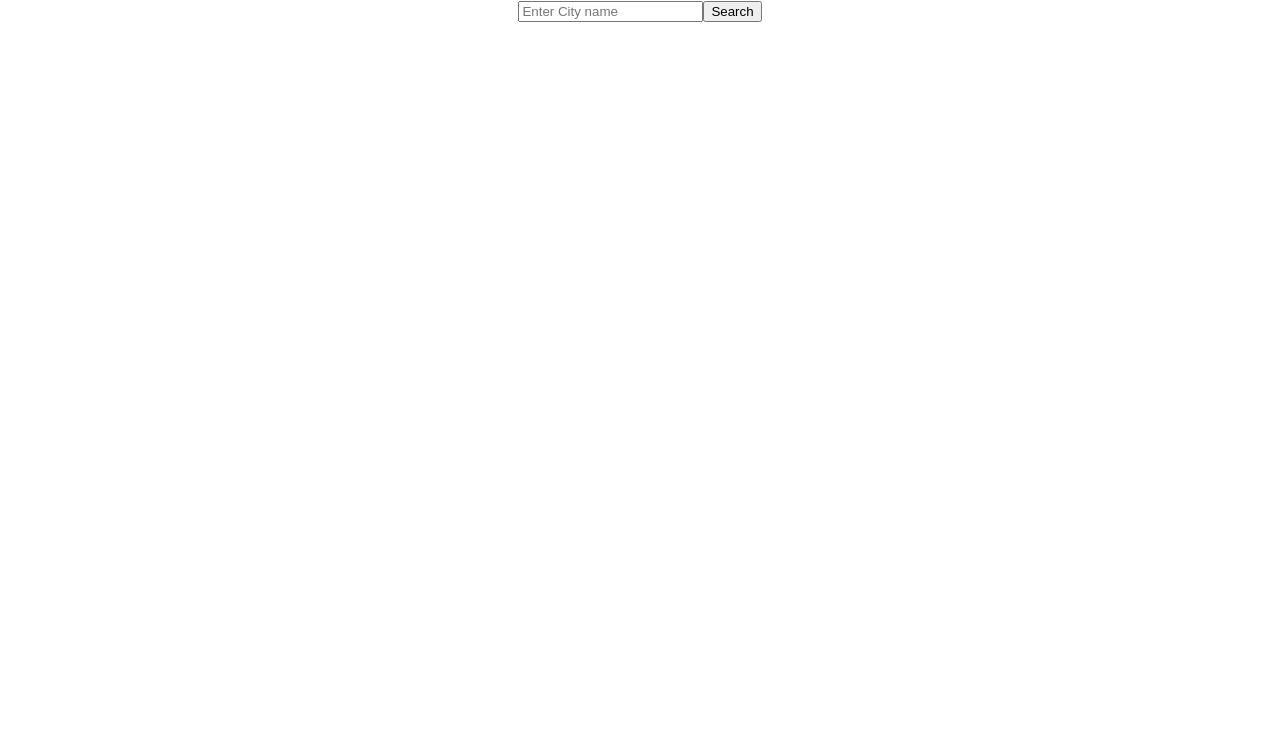
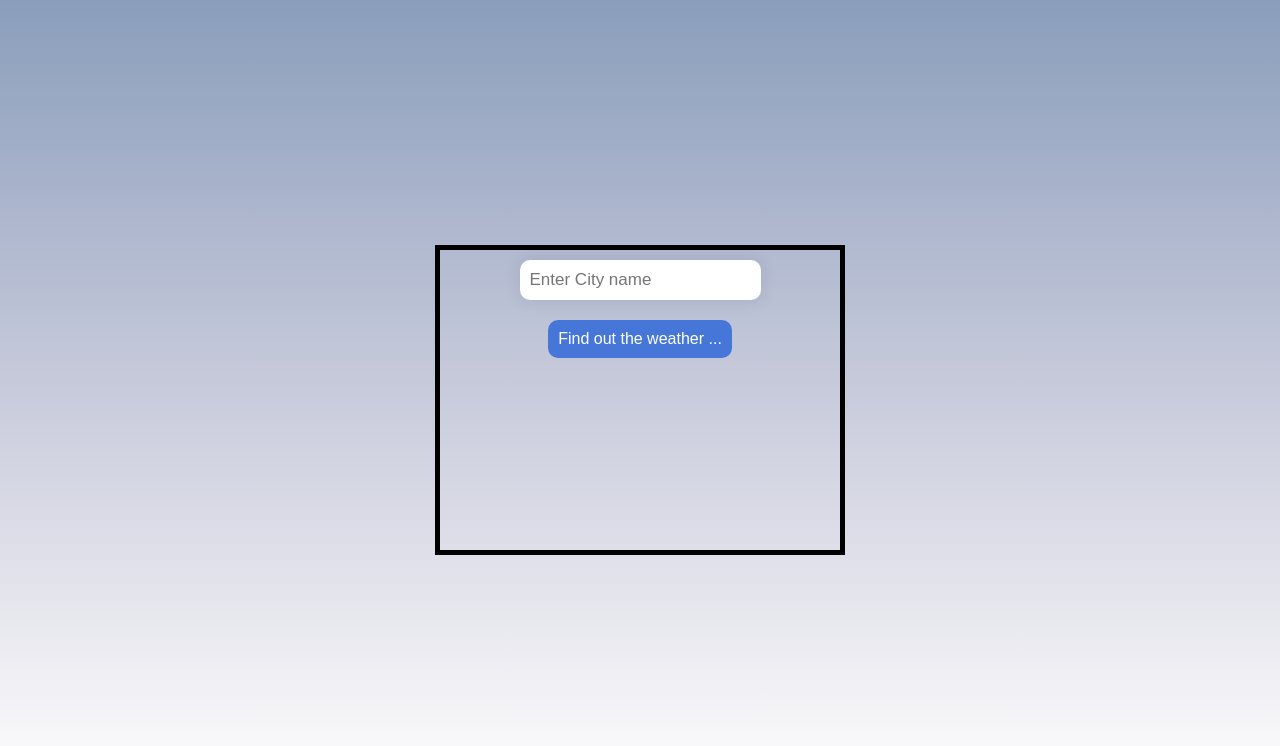
Before and after one commit to StandaFrontMan/Weather, a React (Create React App) app in the folder js-proj/: page / in a window 1280 px wide. Shown: the top 746 px of the page. Built offline with nearby package versions, Linux system fonts and the light colour scheme.

Commit message:
Styled InputField

```diff
--- a/js-proj/src/App.css
+++ b/js-proj/src/App.css
@@ -1,38 +1,45 @@
-.App {
-  text-align: center;
+body {
+  background: linear-gradient(to bottom, #8a9ebb, #aab4cc, #c9ccdc, #e5e5ed, #ffffff) fixed;
 }
 
-.App-logo {
-  height: 40vmin;
-  pointer-events: none;
+.App {
+  border: 5px solid;
+  width: 400px;
+  height: 300px;
+  position: absolute;
+  top: 50%;
+  left: 50%;
+  transform: translate(-50%, -50%);
 }
 
-@media (prefers-reduced-motion: no-preference) {
-  .App-logo {
-    animation: App-logo-spin infinite 20s linear;
-  }
-}
-
-.App-header {
-  background-color: #282c34;
-  min-height: 100vh;
+.input-area {
   display: flex;
   flex-direction: column;
   align-items: center;
   justify-content: center;
-  font-size: calc(10px + 2vmin);
-  color: white;
 }
 
-.App-link {
-  color: #61dafb;
+.button-div {
+  display: flex;
+  justify-content: center;
 }
 
-@keyframes App-logo-spin {
-  from {
-    transform: rotate(0deg);
-  }
-  to {
-    transform: rotate(360deg);
-  }
+.main-input {
+  padding: 10px;
+  margin: 10px;
+  box-shadow:0 0 15px 4px rgba(0,0,0,0.06);
+  border: 0;
+  border-radius: 10px;
+  font-size: 17px;
 }
+
+.button {
+  min-width: 160px;
+  padding: 10px;
+  margin: 10px;
+  border-radius: 10px;
+  border: 0;
+  background: #4676D7;
+  color: #fff;
+  font-size: 16px;
+}
--- a/js-proj/src/components/InputField.jsx
+++ b/js-proj/src/components/InputField.jsx
@@ -5,12 +5,15 @@ const InputField = ({ cityName, setCityName, handleSearch }) => {
     <div className='input-area'>
         <div className='input_area'>
         <input
+          className='main-input'
           type='text'
           placeholder='Enter City name'
           value={cityName}
           onChange={(e) => setCityName(e.target.value)}
         />
-        <button onClick={handleSearch}>Search</button>
+        <div className='button-div'>
+          <button className='button' onClick={handleSearch}>Find out the weather ... </button>
+        </div>
       </div>
     </div>
   )
```
